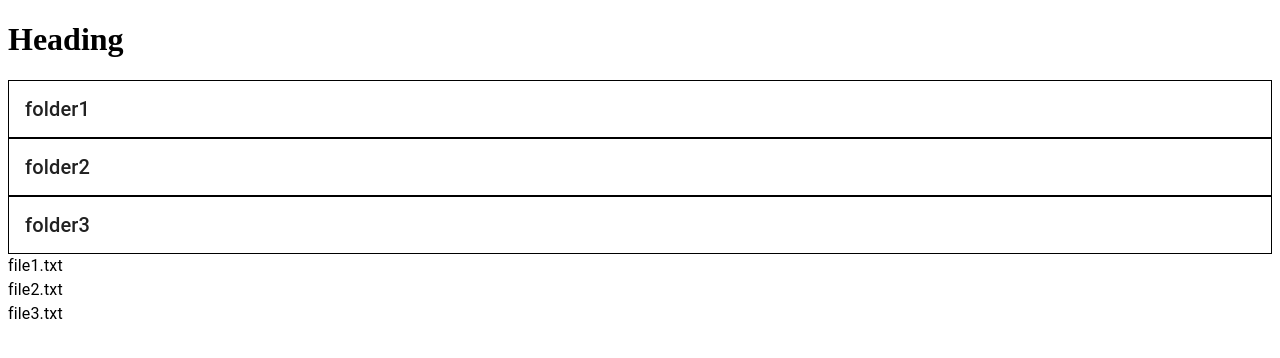
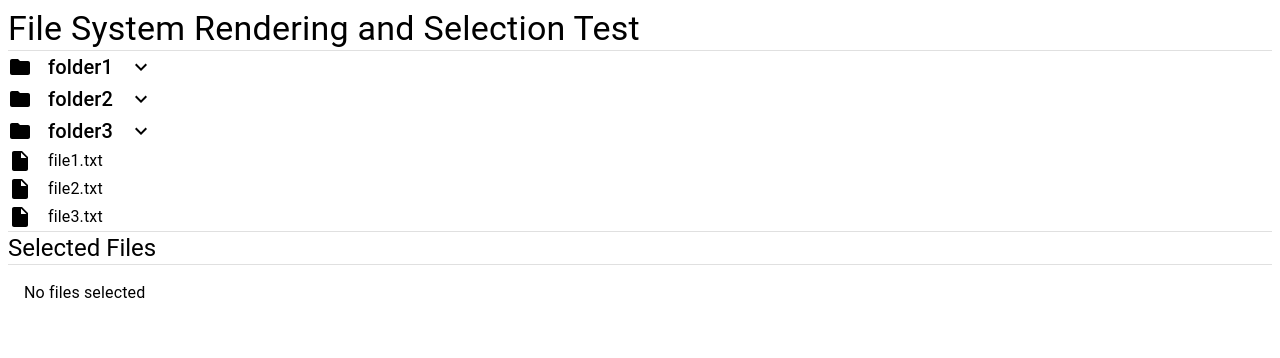
Before and after one commit to JasonKrentsel/React-FilaMental, a React (Vite) app in the folder FilaMental/: page / in a window 1280 px wide. Shown: the top 358 px of the page. Built offline with nearby package versions, Linux system fonts and the light colour scheme.

Commit message:
File system rendering clean up and selected file display

```diff
--- a/FilaMental/package.json
+++ b/FilaMental/package.json
@@ -14,6 +14,7 @@
     "@emotion/styled": "^11.11.5",
     "@headlessui/react": "^2.1.2",
     "@heroicons/react": "^2.1.5",
+    "@mui/icons-material": "^5.16.0",
     "@mui/material": "^5.16.0",
     "react": "^18.3.1",
     "react-dom": "^18.3.1"
--- a/FilaMental/src/App.tsx
+++ b/FilaMental/src/App.tsx
@@ -1,14 +1,42 @@
+import { Divider, List, ListItem, Typography } from "@mui/material";
 import FileSelect from "./components/file-system/FileSelect";
-import useFiles from "./hooks/useFiles";
+import useFiles, { File } from "./hooks/useFiles";
+import { useState } from "react";
 
 function App() {
 	// Handle getting the files from the server
 	const { fileSystem } = useFiles();
+	const [selectedFiles, setSelectedFiles] = useState<File[]>([]);
+
+	const handleFileSelect = (file: File) => {
+		setSelectedFiles([...selectedFiles, file]);
+	};
 
 	return (
 		<>
-			<h1>Heading</h1>
+			<Typography variant='h4'>
+				File System Rendering and Selection Test
+			</Typography>
+			<Divider />
 			<FileSelect fileSystem={fileSystem} />
+			<Divider />
+			<Typography variant='h5'>Selected Files</Typography>
+			<Divider />
+			<List>
+				{selectedFiles.length === 0 ? (
+					<ListItem>
+						<Typography variant='body1'>
+							No files selected
+						</Typography>
+					</ListItem>
+				) : (
+					selectedFiles.map((file) => (
+						<ListItem key={file.path}>
+							<Typography variant='body1'>{file.path}</Typography>
+						</ListItem>
+					))
+				)}
+			</List>
 		</>
 	);
 }
--- a/FilaMental/src/components/file-system/FileEntry.tsx
+++ b/FilaMental/src/components/file-system/FileEntry.tsx
@@ -1,12 +1,25 @@
-import { Typography } from "@mui/material";
+import "./file-system.css";
+import { Stack, Typography } from "@mui/material";
 import { File } from "../../hooks/useFiles";
+import InsertDriveFileIcon from "@mui/icons-material/InsertDriveFile";
 
 interface FileProps {
 	file: File;
 }
 
 const FileEntry = ({ file }: FileProps) => {
-	return <Typography>{file.name}</Typography>;
+	return (
+		<>
+			<Stack
+				direction='row'
+				spacing={2}
+				alignItems='center'
+				className='hoverable-select'>
+				<InsertDriveFileIcon />
+				<Typography variant='subtitle1'>{file.name}</Typography>
+			</Stack>
+		</>
+	);
 };
 
 export default FileEntry;
--- a/FilaMental/src/components/file-system/FolderEntry.tsx
+++ b/FilaMental/src/components/file-system/FolderEntry.tsx
@@ -1,31 +1,58 @@
-import {
-	Accordion,
-	AccordionDetails,
-	AccordionSummary,
-	Typography,
-} from "@mui/material";
-import { ReactNode } from "react";
+import { Stack, Typography, Collapse, Box } from "@mui/material";
+import { ReactNode, useState } from "react";
 import { FileSystem } from "../../hooks/useFiles";
+import FolderIcon from "@mui/icons-material/Folder";
+import ExpandMoreIcon from "@mui/icons-material/ExpandMore";
+import { styled } from "@mui/system";
 
 interface FolderEntryProps {
 	folder: FileSystem;
 	children?: ReactNode;
 }
 
+const ExpandIcon = styled("div")<{ isOpen: boolean }>(({ isOpen }) => ({
+	transition: "transform 0.3s",
+	transform: isOpen ? "rotate(180deg)" : "rotate(0deg)",
+	display: "flex",
+	alignItems: "center",
+}));
+
 const FolderEntry = ({ folder, children }: FolderEntryProps) => {
+	const [isHovered, setIsHovered] = useState(false);
+	const [isOpen, setIsOpen] = useState(false);
+
 	return (
-		<>
-			<Accordion
-				className=''
-				square
-				elevation={0}
-				sx={{ border: "1px solid black", padding: 0 }}>
-				<AccordionSummary>
-					<Typography variant='h6'>{folder.name}</Typography>
-				</AccordionSummary>
-				<AccordionDetails>{children}</AccordionDetails>
-			</Accordion>
-		</>
+		<Box bgcolor={isHovered ? "lightblue" : "transparent"}>
+			<Stack
+				direction='row'
+				spacing={2}
+				alignItems='center'
+				onMouseEnter={() => setIsHovered(true)}
+				onMouseLeave={() => setIsHovered(false)}
+				onClick={() => setIsOpen(!isOpen)}>
+				<FolderIcon />
+				<Typography variant='h6'>{folder.name}</Typography>
+				<ExpandIcon isOpen={isOpen}>
+					<ExpandMoreIcon />
+				</ExpandIcon>
+			</Stack>
+
+			<Collapse in={isOpen}>
+				<div
+					style={{
+						paddingLeft: "5%",
+					}}>
+					{folder.files.length === 0 &&
+					folder.directories.length === 0 ? (
+						<Typography variant='body2'>
+							This folder is empty
+						</Typography>
+					) : (
+						<Stack>{children}</Stack>
+					)}
+				</div>
+			</Collapse>
+		</Box>
 	);
 };
 
--- /dev/null
+++ b/FilaMental/src/components/file-system/file-system.css
@@ -0,0 +1,3 @@
+.hoverable-select:hover {
+	background-color: lightblue;
+}
```
Also changed, not shown: 1 other file (tests, documents, lock files or other folders).
